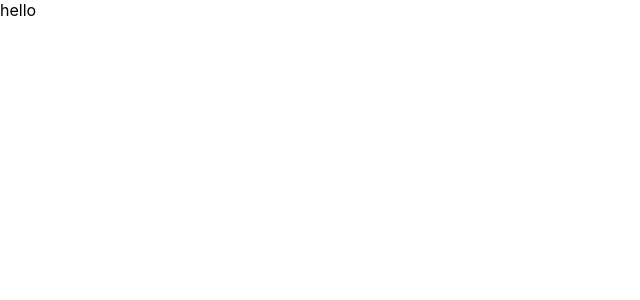
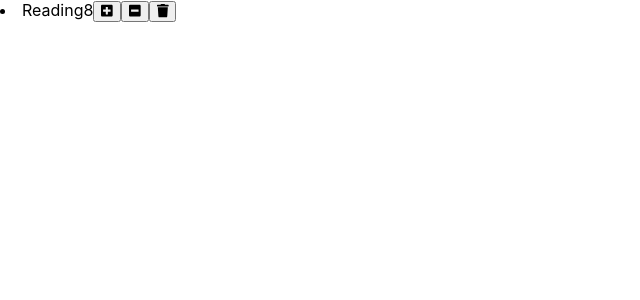
Before and after one commit to Kyoo130/react-project-habittracker, a React (Create React App) app: page / in a window 1280 px wide. Shown: the top 300 px of the page, without its empty margins (0-640 px from the left). Built offline with nearby package versions, Linux system fonts and the light colour scheme.

Commit message:
✨ Habit Component add commit

```diff
--- a/src/App.jsx
+++ b/src/App.jsx
@@ -1,10 +1,12 @@
 import './App.css';
+import '@fortawesome/fontawesome-free/js/all.js';
+import Habit from './components/Habit';
 
 function App() {
   return (
-   <div>
-     hello
-   </div>
+   <>
+    <Habit />
+   </>
   );
 }
 
--- /dev/null
+++ b/src/components/Habit.jsx
@@ -0,0 +1,21 @@
+import React from "react";
+
+const Habit = () => {
+  return (
+    <li className="habit">
+      <span className="habit-name">Reading</span>
+      <span className="habit-count">8</span>
+      <button className="habit-button habit-increase">
+        <i className="fas fa-plus-square"></i>
+      </button>
+      <button className="habit-button habit-decrease">
+        <i className="fas fa-minus-square"></i>
+      </button>
+      <button className="habit-button habit-delete">
+        <i className="fas fa-trash"></i>
+      </button>
+    </li>
+  );
+};
+
+export default Habit;
```
